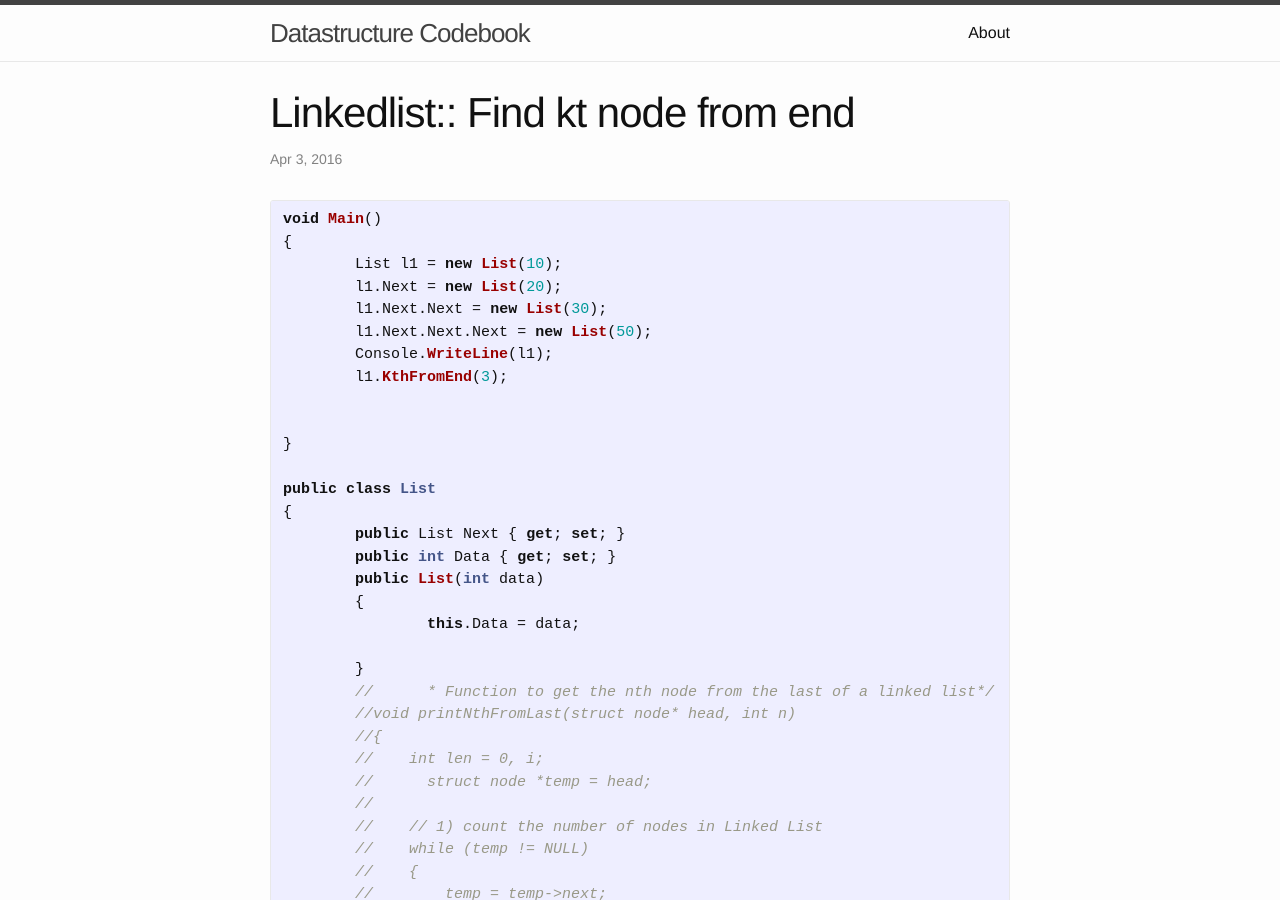
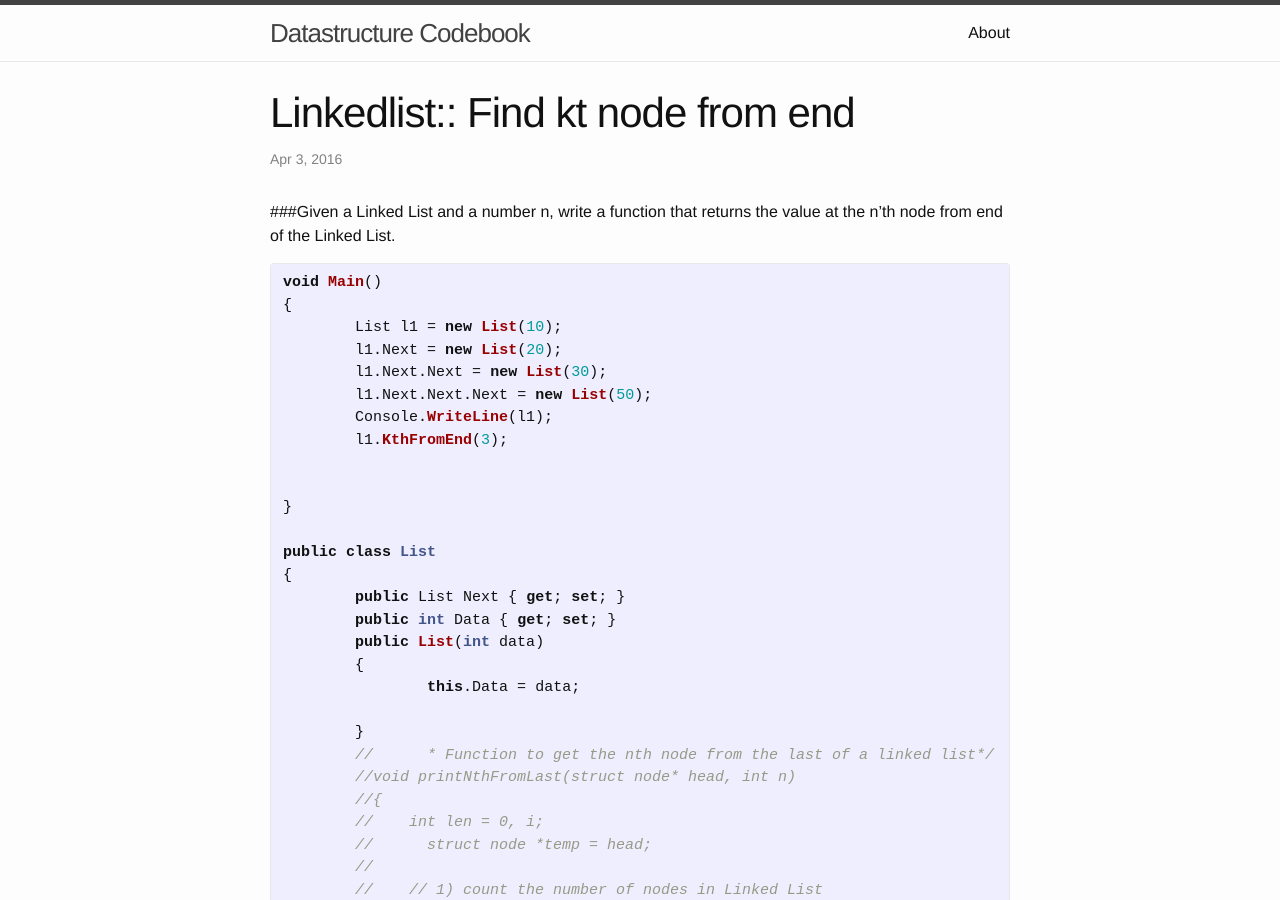
Before and after one commit to dscodebook/dscodebook.github.com, a Jekyll site: the page built from _posts/2016-04-03-KthNode.markdown, in a window 1280 px wide and 900 px high. Built offline with Jekyll 4.4.1, drawn with Linux system fonts in a browser that asks for light colours.

Commit message:
Update 2016-04-03-KthNode.markdown

```diff
--- a/_posts/2016-04-03-KthNode.markdown
+++ b/_posts/2016-04-03-KthNode.markdown
@@ -4,6 +4,7 @@
 date:   2016-04-03 19:59:20 +0530
 categories: Sorting
 ---
+###Given a Linked List and a number n, write a function that returns the value at the n’th node from end of the Linked List.
 
 {% highlight csharp %}
 
```
